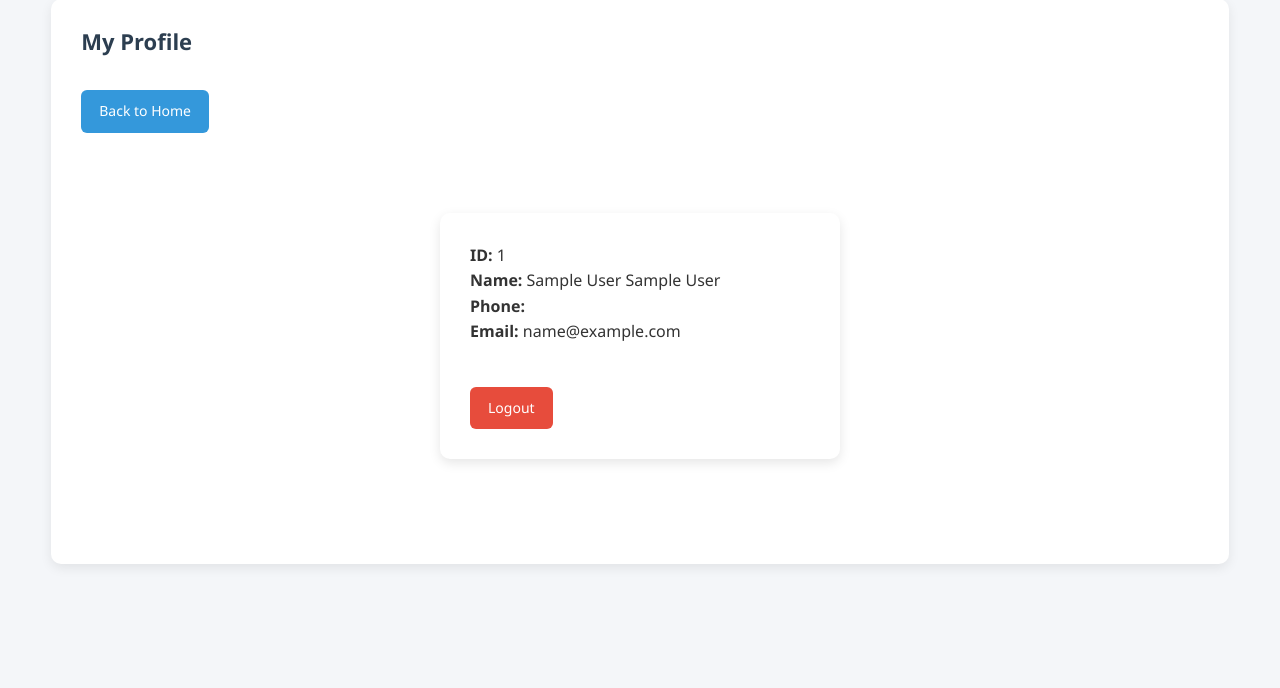
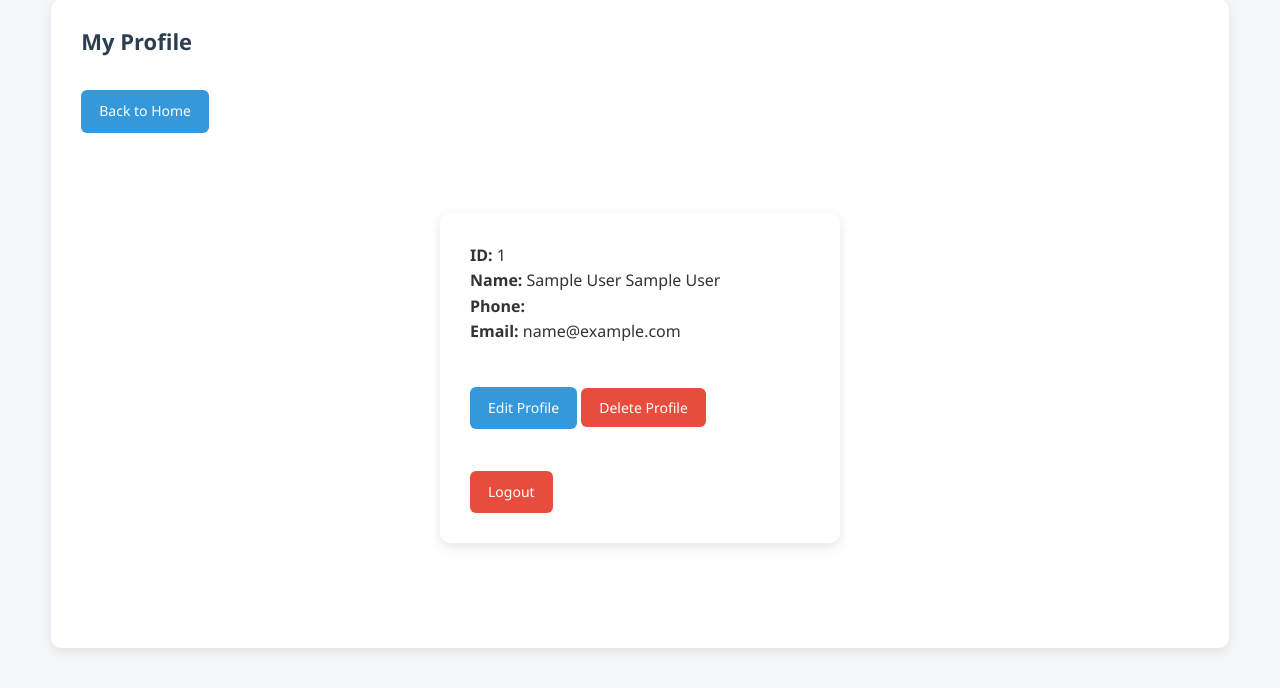
Before and after one commit to AiIeron/2CSC-ICS2607-G7-Simulation-Library-Inventory, a PHP site: page /profile.php in a window 1280 px wide. Shown: the part 41-729 px from the top of the page. Run offline with PHP 8.4, Linux system fonts and the light colour scheme; the visitor is signed in with stand-in values (Sample User, id 1).

Commit message:
Add delete profile functionality with confirmation

```diff
--- a/profile.php
+++ b/profile.php
@@ -41,6 +41,13 @@ $user = mysqli_fetch_assoc($result);
 
 <br>
 
+<a href="edit_profile.php" class="btn">Edit Profile</a>
+<form action="delete_profile.php" method="post" style="display:inline" onsubmit="return confirm('Are you sure you want to permanently delete your profile? This cannot be undone.');">
+    <button type="submit" class="btn btn-danger">Delete Profile</button>
+</form>
+
+<br><br>
+
 <a href="logout.php" class="btn btn-danger">Logout</a>
 
 </div>
```
